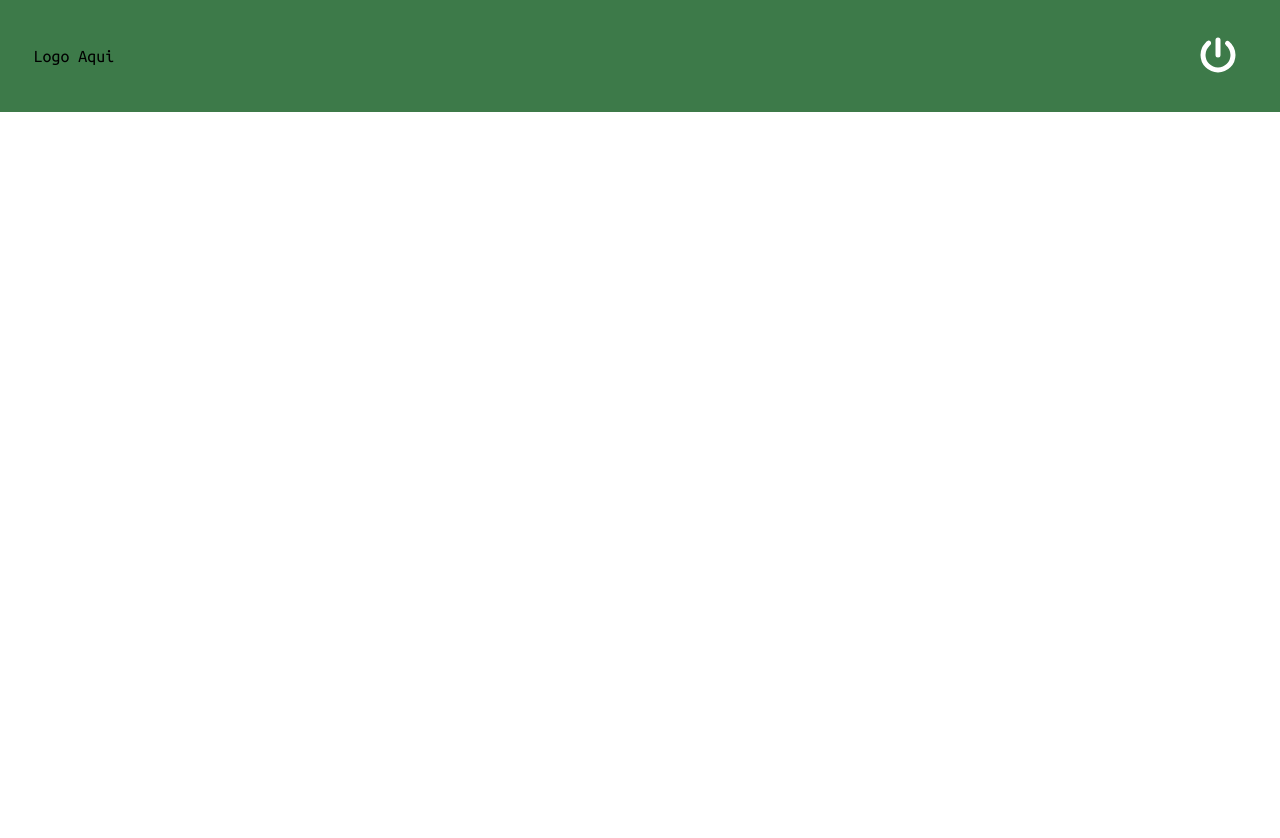
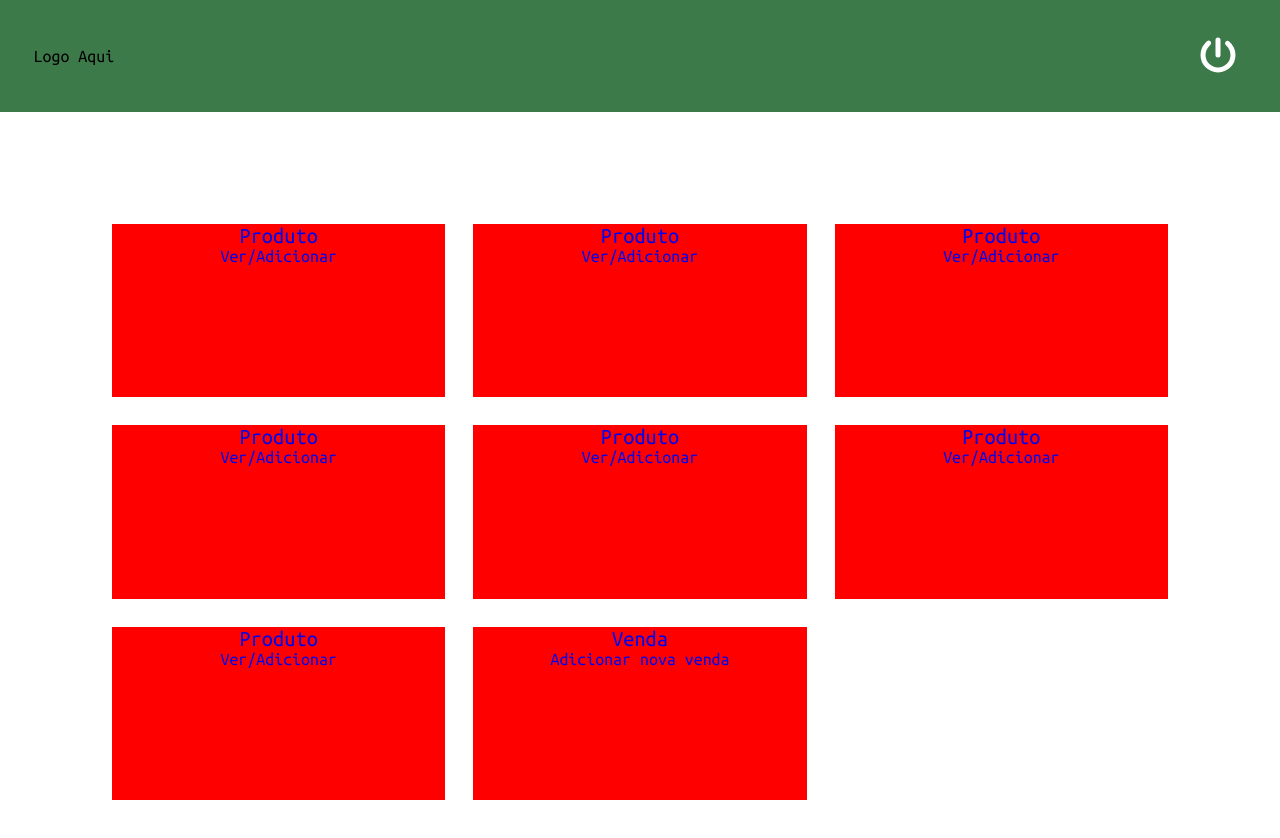
Before and after one commit to macedo-developer/products-frontend, a React (Create React App) app: page /home in a window 1280 px wide. Shown: the top 838 px of the page. Built offline with nearby package versions, Linux system fonts and the light colour scheme.

Commit message:
Altered option component

```diff
--- a/src/components/Option/index.tsx
+++ b/src/components/Option/index.tsx
@@ -1,5 +1,5 @@
 import { Link } from "react-router-dom";
-import { Container, Description, Title } from "./styles";
+import { Container, Description, Infos, Title } from "./styles";
 
 interface OptionProps {
   title: string;
@@ -11,8 +11,10 @@ const Option: React.FC<OptionProps> = (props) => {
   return (
     <Container>
       <Link to={props.page}>
-        <Title>{props.title}</Title>
-        <Description>{props.description}</Description>
+        <Infos>
+          <Title>{props.title}</Title>
+          <Description>{props.description}</Description>
+        </Infos>
       </Link>
     </Container>
   );
--- a/src/components/Option/styles.ts
+++ b/src/components/Option/styles.ts
@@ -5,6 +5,11 @@ export const Container = styled.div`
   height: 100%;
   background: red;
   cursor: pointer;
+  display:flex:
+  flex-direction: column;
+  justify-content:center;
+  align-items:center;
+  margin: auto;
   transition: width 0.6s ease-out;
 
   &:hover {
@@ -18,6 +23,14 @@ export const Container = styled.div`
   }
 `;
 
+export const Infos = styled.div`
+  display: flex;
+  flex-direction: column;
+  justify-content: center;
+  align-items: center;
+  margin: 0 auto;
+`;
+
 export const Title = styled.p`
   font-size: 2rem;
   text-decoration: none;
--- a/src/pages/Landing/index.tsx
+++ b/src/pages/Landing/index.tsx
@@ -1,3 +1,4 @@
+import Option from "../../components/Option";
 import NavTop from "../NavTop";
 import { Container, Main } from "./styles";
 
@@ -6,7 +7,20 @@ function Landing() {
     <Container>
       <NavTop />
 
-      <Main></Main>
+      <Main>
+        <Option title="Produto" page="/produto" description="Ver/Adicionar" />
+        <Option title="Produto" page="/produto" description="Ver/Adicionar" />
+        <Option title="Produto" page="/produto" description="Ver/Adicionar" />
+        <Option title="Produto" page="/produto" description="Ver/Adicionar" />
+        <Option title="Produto" page="/produto" description="Ver/Adicionar" />
+        <Option title="Produto" page="/produto" description="Ver/Adicionar" />
+        <Option title="Produto" page="/produto" description="Ver/Adicionar" />
+        <Option
+          title="Venda"
+          page="/venda"
+          description="Adicionar nova venda"
+        />
+      </Main>
     </Container>
   );
 }
```
